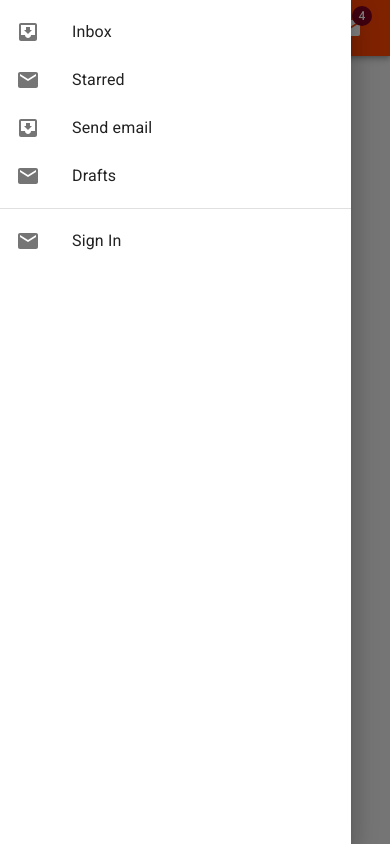
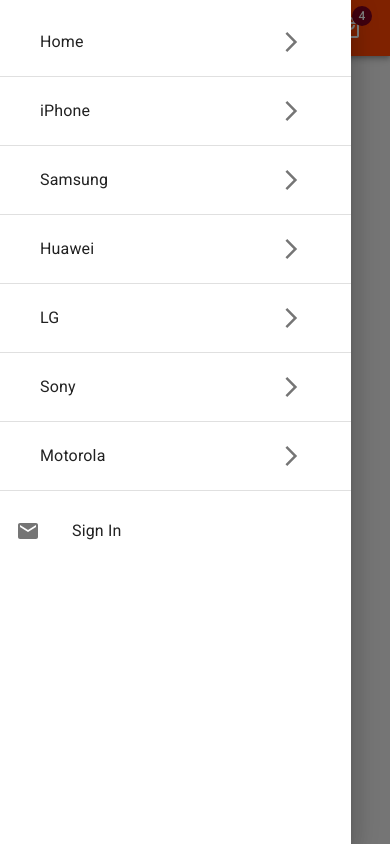
Before and after one commit to WebDevRaul/WebCell, a React (Create React App) app in the folder client/: page / in a window 390 px wide. Built offline with nearby package versions, Linux system fonts and the light colour scheme.

Commit message:
Navbar Mobile Links

```diff
--- a/client/src/App.css
+++ b/client/src/App.css
@@ -17,6 +17,11 @@
   box-sizing: border-box;
 }
 
+a {
+  text-decoration: none;
+  color: unset;
+}
+
 .app {
   font-size: 14px;
   background-color: var(--background);
--- a/client/src/layout/navbar/Mobile.jsx
+++ b/client/src/layout/navbar/Mobile.jsx
@@ -1,4 +1,5 @@
 import React from 'react';
+import { NavLink } from 'react-router-dom';
 import PropTypes from 'prop-types';
 import Drawer from '@material-ui/core/Drawer';
 import List from '@material-ui/core/List';
@@ -6,8 +7,9 @@
 import ListItem from '@material-ui/core/ListItem';
 import ListItemIcon from '@material-ui/core/ListItemIcon';
 import ListItemText from '@material-ui/core/ListItemText';
-import InboxIcon from '@material-ui/icons/MoveToInbox';
+
 import MailIcon from '@material-ui/icons/Mail';
+import ArrowForwardIosOutlinedIcon from '@material-ui/icons/ArrowForwardIosOutlined';
 
 const Mobile = ({ open, setOpen }) => {
 
@@ -27,14 +29,16 @@
         onKeyDown={onToggle}
       >
         <List>
-          {['Inbox', 'Starred', 'Send email', 'Drafts'].map((text, index) => (
-            <ListItem button key={text}>
-              <ListItemIcon>{index % 2 === 0 ? <InboxIcon /> : <MailIcon />}</ListItemIcon>
-              <ListItemText primary={text} />
-            </ListItem>
+          {['Home', 'iPhone', 'Samsung', 'Huawei', 'LG', 'Sony', 'Motorola'].map((text, index) => (
+            <NavLink to={text} key={text}>
+              <ListItem button style={{ margin: '10px 0', paddingLeft: '40px' }}>
+                <ListItemText primary={text} />
+                <ListItemIcon><ArrowForwardIosOutlinedIcon /></ListItemIcon>
+              </ListItem>
+              <Divider />
+            </NavLink>
           ))}
         </List>
-        <Divider />
         <List>
           <ListItem button>
             <ListItemIcon><MailIcon /></ListItemIcon>
--- a/client/src/layout/navbar/desktop/Desktop.jsx
+++ b/client/src/layout/navbar/desktop/Desktop.jsx
@@ -1,19 +1,19 @@
-import React from 'react'
-import PropTypes from 'prop-types'
+import React from 'react';
+import PropTypes from 'prop-types';
+import Badge from '@material-ui/core/Badge';
 import IconButton from '@material-ui/core/IconButton';
-import Badge from '@material-ui/core/Badge';
-import MailIcon from '@material-ui/icons/Mail';
+import LocalMallOutlinedIcon from '@material-ui/icons/LocalMallOutlined';
 import Account from './Account';
 
 const Desktop = props => {
   return (
     <div className='section-desktop'>
+      <Account />
       <IconButton aria-label="show 4 new mails" color="inherit">
         <Badge badgeContent={4} color="secondary">
-          <MailIcon />
+          <LocalMallOutlinedIcon />
         </Badge>
       </IconButton>
-      <Account />
     </div>
   )
 }
```
